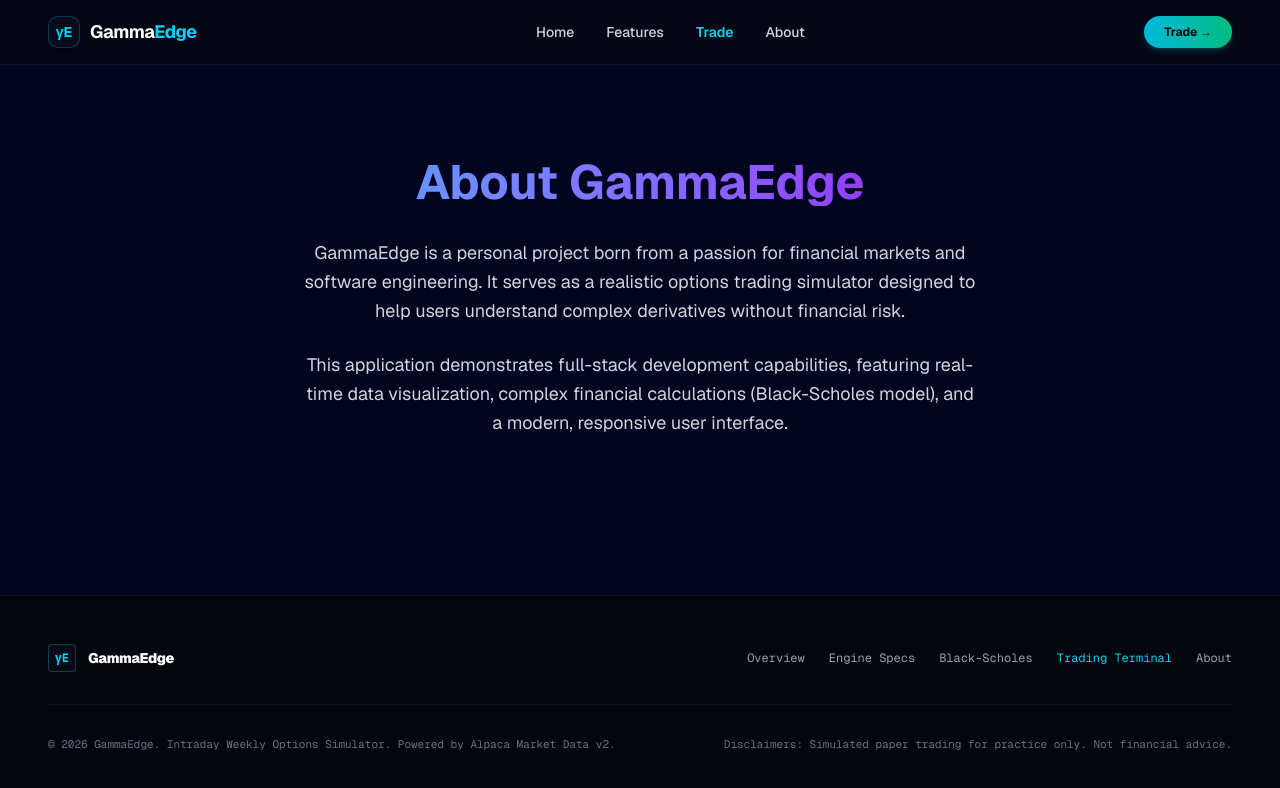
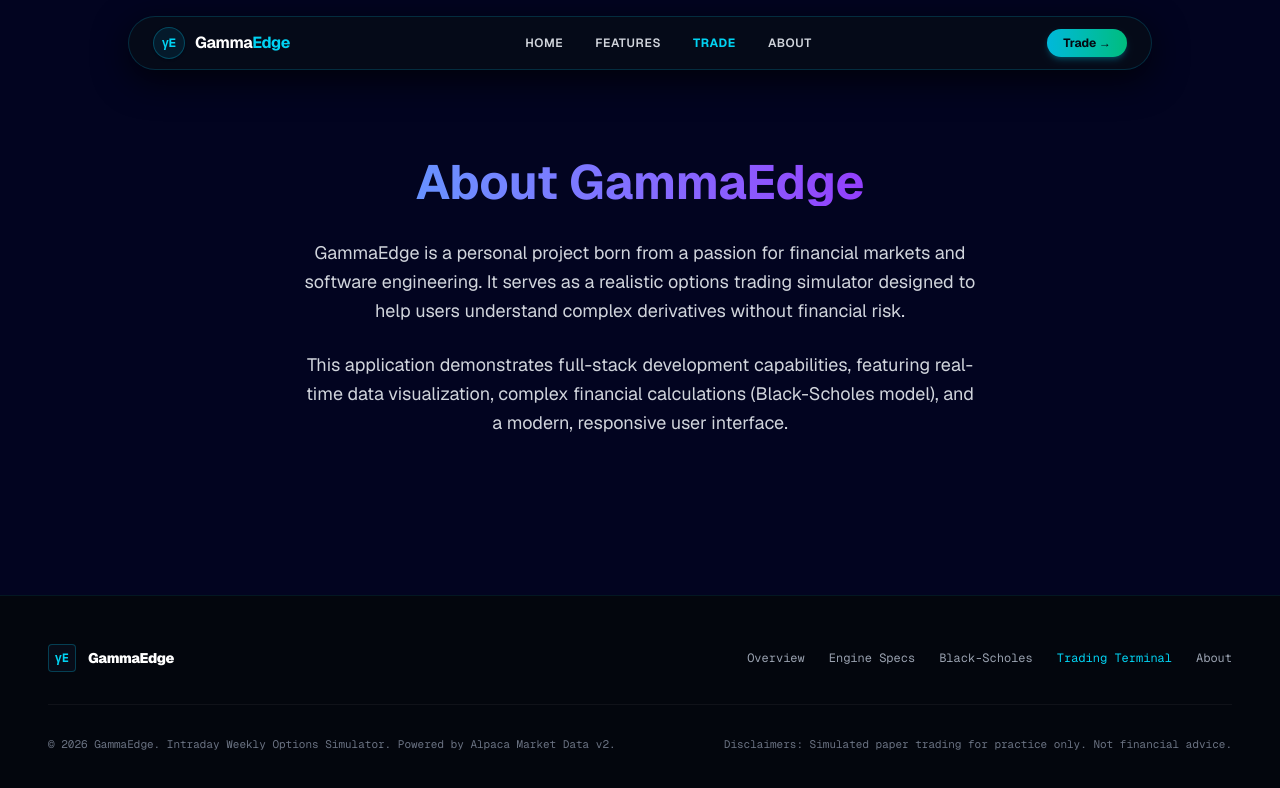
Before and after one commit to tsunar2002/GammaEdge, a Next.js app in the folder frontend/: page /about in a window 1280 px wide. Shown: the top 788 px of the page. Built offline with nearby package versions, Linux system fonts and the light colour scheme.

Commit message:
style: floating glass pill navbar & concise GEMINI.md directives

```diff
--- a/frontend/components/landing/Header.tsx
+++ b/frontend/components/landing/Header.tsx
@@ -5,41 +5,43 @@ import { motion } from "framer-motion";
 
 export const Header = () => {
   return (
+    <div className="fixed top-4 inset-x-0 z-50 px-4 pointer-events-none">
       <motion.header
-      initial={{ y: -100, opacity: 0 }}
+        initial={{ y: -50, opacity: 0 }}
         animate={{ y: 0, opacity: 1 }}
         transition={{ duration: 0.4 }}
-      className="fixed top-0 left-0 right-0 z-50 flex items-center justify-between px-6 lg:px-12 py-4 backdrop-blur-md border-b border-cyan-500/10 bg-[#050811]/80"
+        className="pointer-events-auto max-w-5xl mx-auto flex items-center justify-between px-6 py-2.5 rounded-full border border-cyan-500/20 bg-[#070c18]/85 backdrop-blur-xl shadow-[0_10px_35px_rgba(0,0,0,0.7)]"
       >
         <Link href="/" className="flex items-center gap-2.5 group">
-        <div className="w-8 h-8 rounded-lg bg-[#070c18] border border-cyan-500/30 flex items-center justify-center font-bold text-cyan-400 text-sm shadow-sm">
+          <div className="w-8 h-8 rounded-full bg-cyan-500/10 border border-cyan-500/30 flex items-center justify-center font-bold text-cyan-400 text-xs shadow-sm group-hover:scale-105 transition-transform">
             γE
           </div>
-        <span className="text-lg font-bold tracking-tight text-white">
+          <span className="text-base font-bold tracking-tight text-white">
             Gamma<span className="text-cyan-400">Edge</span>
           </span>
         </Link>
 
-      <nav className="hidden md:flex items-center gap-8 text-sm font-medium text-gray-300">
-        <Link href="/" className="hover:text-white transition-colors">
+        <nav className="hidden md:flex items-center gap-8 text-xs font-semibold uppercase tracking-wider text-gray-300">
+          <Link href="/" className="hover:text-cyan-400 transition-colors">
             Home
           </Link>
-        <Link href="/#features" className="hover:text-white transition-colors">
+          <Link href="/#features" className="hover:text-cyan-400 transition-colors">
             Features
           </Link>
-        <Link href="/trade" className="text-cyan-400 font-semibold hover:text-cyan-300 transition-colors">
+          <Link href="/trade" className="text-cyan-400 font-bold hover:text-cyan-300 transition-colors">
             Trade
           </Link>
-        <Link href="/about" className="hover:text-white transition-colors">
+          <Link href="/about" className="hover:text-cyan-400 transition-colors">
             About
           </Link>
         </nav>
 
         <Link href="/trade">
-        <button className="px-5 py-2 rounded-full bg-gradient-to-r from-cyan-500 to-emerald-500 text-[#050811] font-bold text-xs hover:from-cyan-400 hover:to-emerald-400 transition-all shadow-md shadow-cyan-500/20">
+          <button className="px-4 py-1.5 rounded-full bg-gradient-to-r from-cyan-500 to-emerald-500 text-[#050811] font-bold text-xs hover:from-cyan-400 hover:to-emerald-400 transition-all shadow-md shadow-cyan-500/25">
             Trade →
           </button>
         </Link>
       </motion.header>
+    </div>
   );
 };
```
Also changed, not shown: 1 other file (tests, documents, lock files or other folders). Lines whose indentation alone changed are shown as unchanged.
